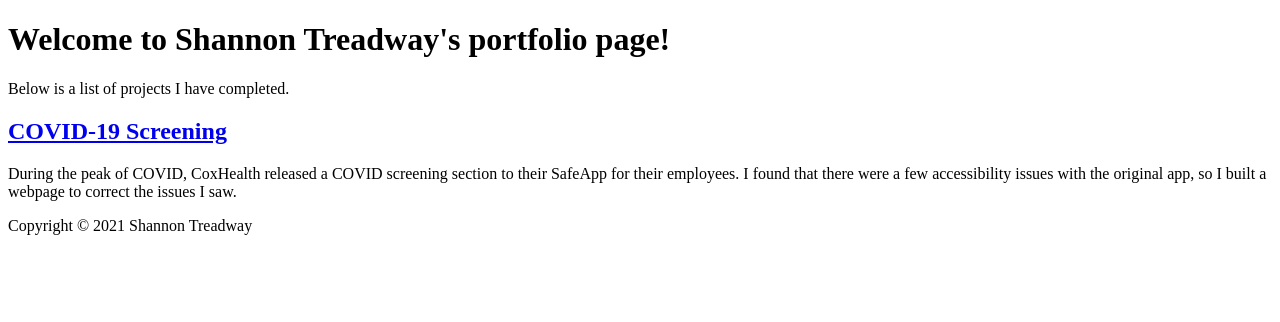
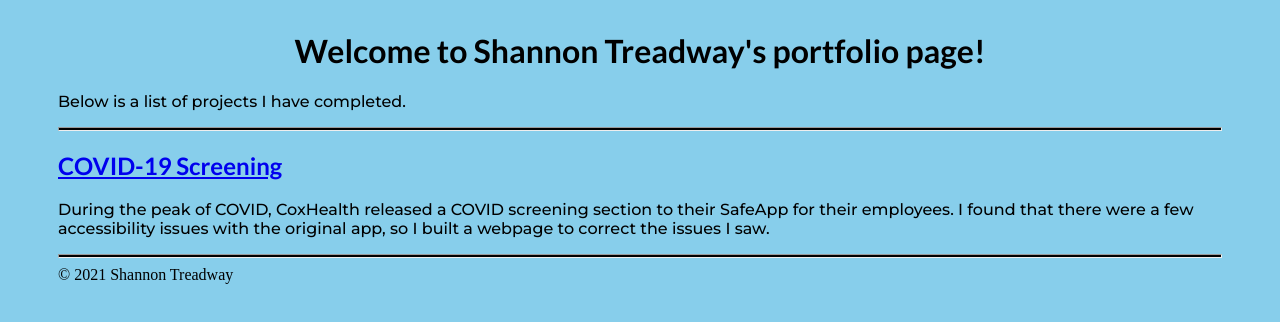
Before and after one commit to shannontreadway/shannonsPortfolioPage, a plain HTML site: page index.html in a window 1280 px wide. Drawn offline with Linux system fonts and the light colour scheme.

Commit message:
added some style

```diff
--- a/index.html
+++ b/index.html
@@ -2,7 +2,10 @@
 <html>
     <head>
         <title>Shannon Treadway's Portfolio Page</title>
-        <link ref="stylesheet" href="styles.css">
+        <link rel="preconnect" href="https://fonts.gstatic.com">
+        <link href="https://fonts.googleapis.com/css2?family=Lato:ital,wght@0,400;0,700;1,400;1,700&display=swap" rel="stylesheet">
+        <link href="https://fonts.googleapis.com/css2?family=Montserrat:ital,wght@0,500;0,700;1,500;1,700&display=swap" rel="stylesheet">
+        <link rel="stylesheet" href="styles.css">
     </head>
 
     <body>
@@ -11,6 +14,7 @@
             <p>
                 Below is a list of projects I have completed.
             </p>
+            <hr>
         </header>
 
         <main>
@@ -21,11 +25,12 @@
                 <p>
                     During the peak of COVID, CoxHealth released a COVID screening section to their SafeApp for their employees.  I found that there were a few accessibility issues with the original app, so I built a webpage to correct the issues I saw.
                 </p>
+                <hr>
             </article>
         </main>
 
         <footer>
-            Copyright &copy 2021 Shannon Treadway
+            &copy 2021 Shannon Treadway
         </footer>
     </body>
 
--- /dev/null
+++ b/styles.css
@@ -0,0 +1,23 @@
+html {
+    background-color: skyblue;
+    margin: 10px 50px;
+}
+
+h1 {
+    font-family: 'Lato', sans-serif;
+    text-align: center;
+}
+
+h2 {
+    font-family: 'Lato', sans-serif;
+}
+
+p {
+    font-family: 'Montserrat', sans-serif;
+}
+
+hr {
+    color: black;
+    height: 2px;
+    background-color: black;
+}
```
